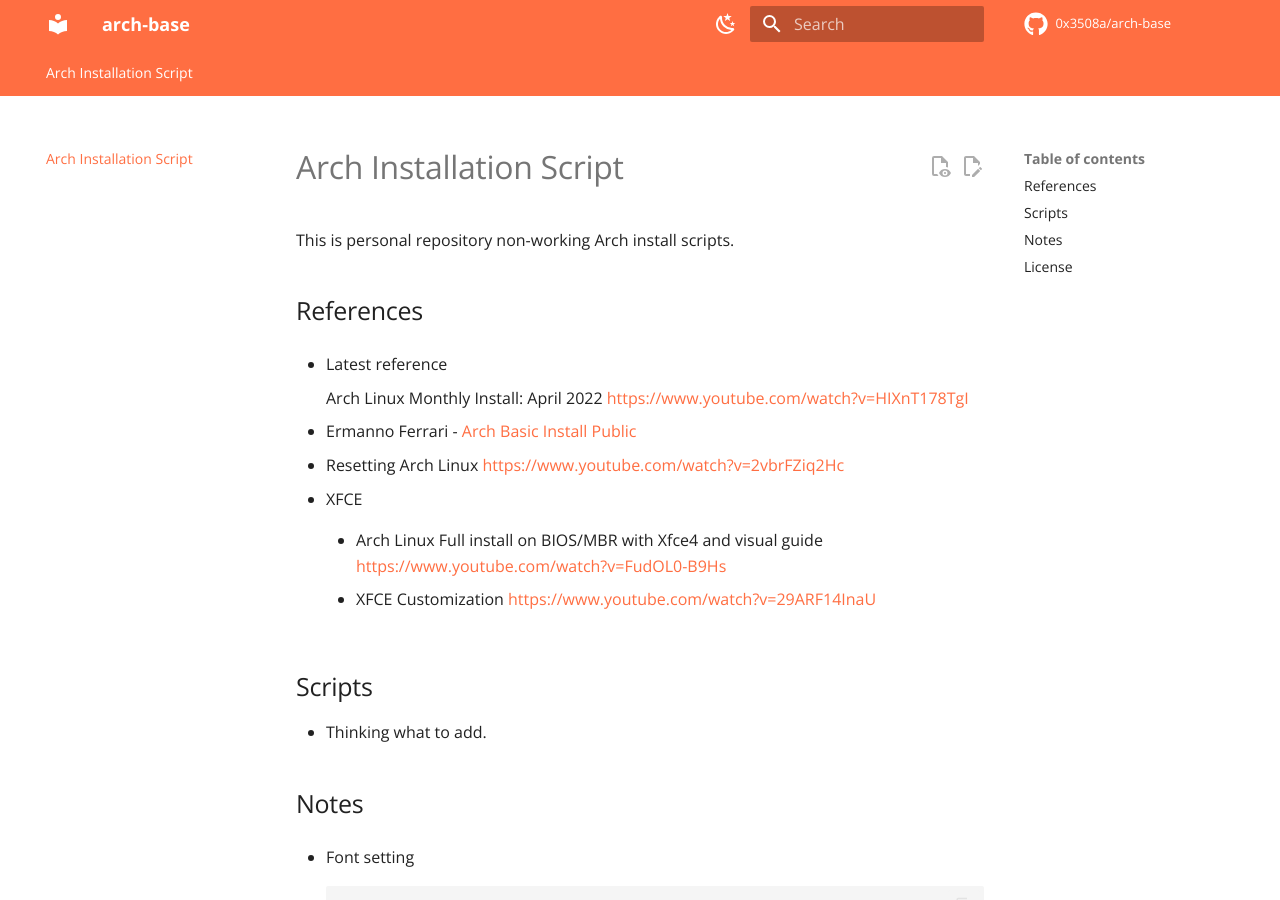
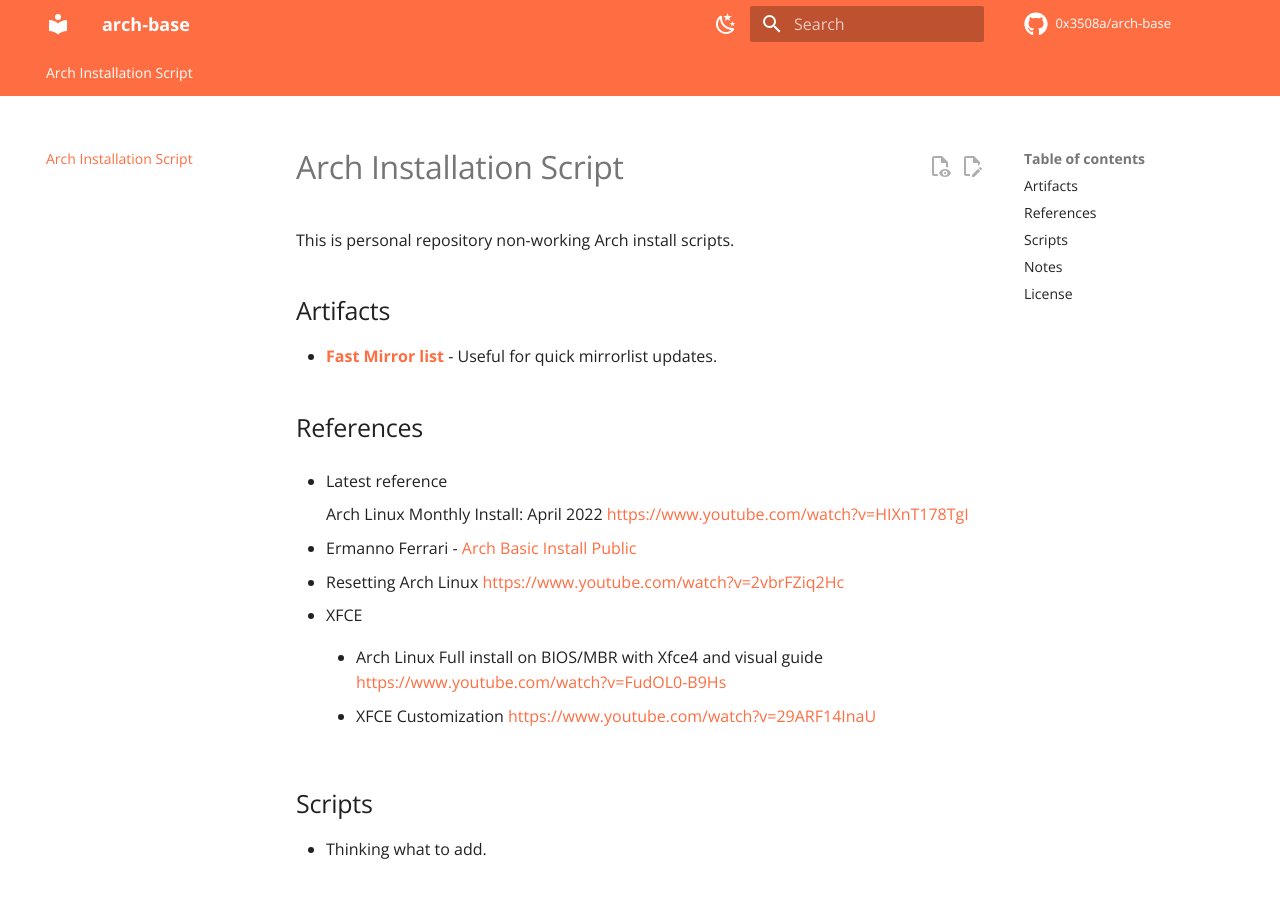
Before and after one commit to 0x3508A/arch-base, an MkDocs documentation site: the page built from docs/README.md, in a window 1280 px wide and 900 px high. Built offline with MkDocs 1.6.1 and Material for MkDocs 9.7.7, drawn with Linux system fonts in a browser that asks for light colours; comment, search, counter and statistics services are not loaded.

Commit message:
Add resource link

```diff
--- a/docs/README.md
+++ b/docs/README.md
@@ -1,6 +1,10 @@
 # Arch Installation Script
 
 This is personal repository non-working Arch install scripts.
+
+## Artifacts
+
+- **[Fast Mirror list](./mirrorlist.txt)** - Useful for quick mirrorlist updates.
 
 ## References
 
```
